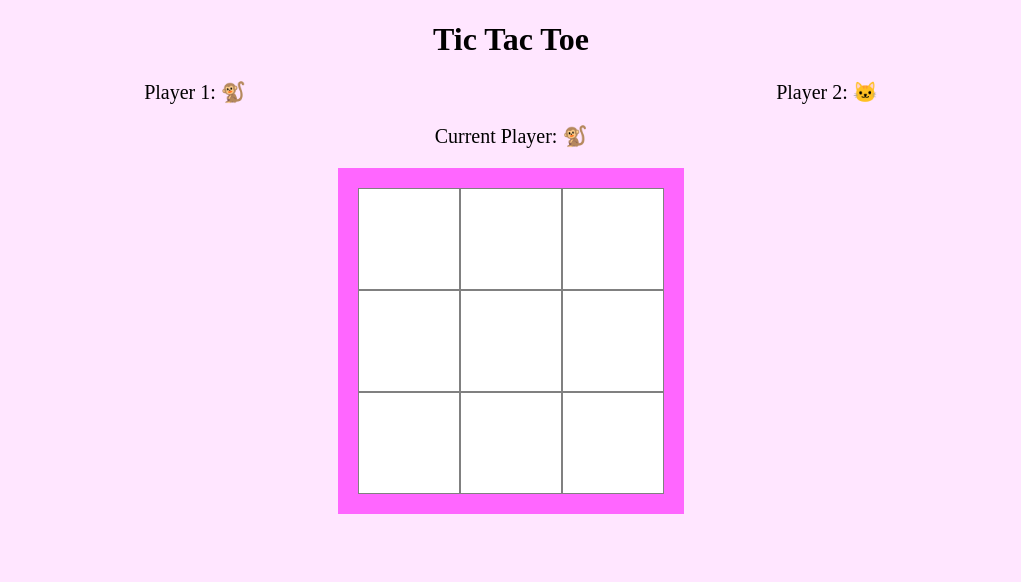
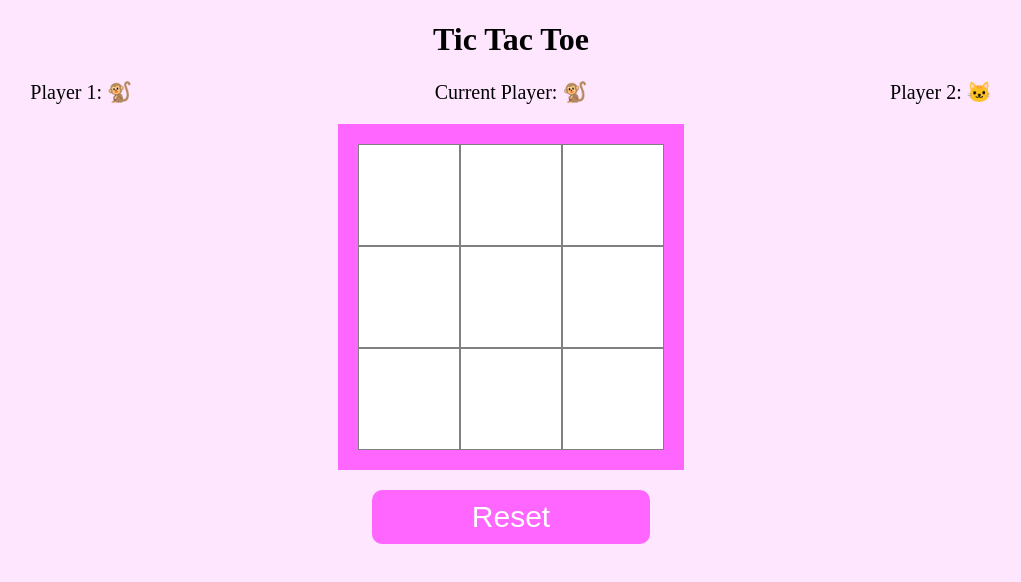
Before and after one commit to shwetapund/tic-tac-toe, a React (Create React App) app: page / in a window 1280 px wide. Shown: the top 582 px of the page, without its empty margins (129-1150 px from the left). Built offline with nearby package versions, Linux system fonts and the light colour scheme.

Commit message:
basic tic-tac-toe logic is build

```diff
--- a/src/App/App.css
+++ b/src/App/App.css
@@ -39,3 +39,13 @@
 .current-player{
     font-size: 20px;
 }
+.reset-button{
+    background-color:#ff66ff ;
+    color: #fff;
+    font-size: 30px;
+    border-radius: 10px;
+    border: none;
+    padding: 10px 100px;
+    display: block;
+    margin: 20px auto;
+}
--- a/src/App/App.js
+++ b/src/App/App.js
@@ -66,6 +66,20 @@ function App(){
 
     }
 
+    const reset = ()=>{
+        setPlayer(1);
+        setBoard({
+            1: "",
+            2: "",
+            3: "",
+            4: "",
+            5: "",
+            6: "",
+            7: "",
+            8: "",
+            9: "",
+        })
+    }
     useEffect(()=>{
         checkWinner(player);
     },[board])
@@ -79,19 +93,22 @@ function App(){
                 <span className="player-title">
                     Player 1: 🐒
                 </span>
+
+
+            <span className="text-center current-player">
+                Current Player: {player === 1 ? "🐱" : "🐒"}
+            </span>
+
                 <span className="player-title">
                     Player 2: 🐱
                 </span>
             </div>
 
-            <p className="text-center current-player">
-                Current Player: {player === 1 ? "🐱" : "🐒"}
-            </p>
 
             {
                 winner ?
                 (
-                    <h1>Winner is {player === 1 ? "🐱" : "🐒"}</h1>
+                    <h1 className="text-center">Winner is {winner === 1 ? "🐱" : "🐒"}</h1>
                 ) : null
             }
 
@@ -131,7 +148,11 @@ function App(){
                 </div>
             </div>
 
-            <div></div>
+            <button
+            type="button"
+            className="reset-button"
+            onClick={reset}
+            >Reset</button>
         </div>
     )
 }
```
